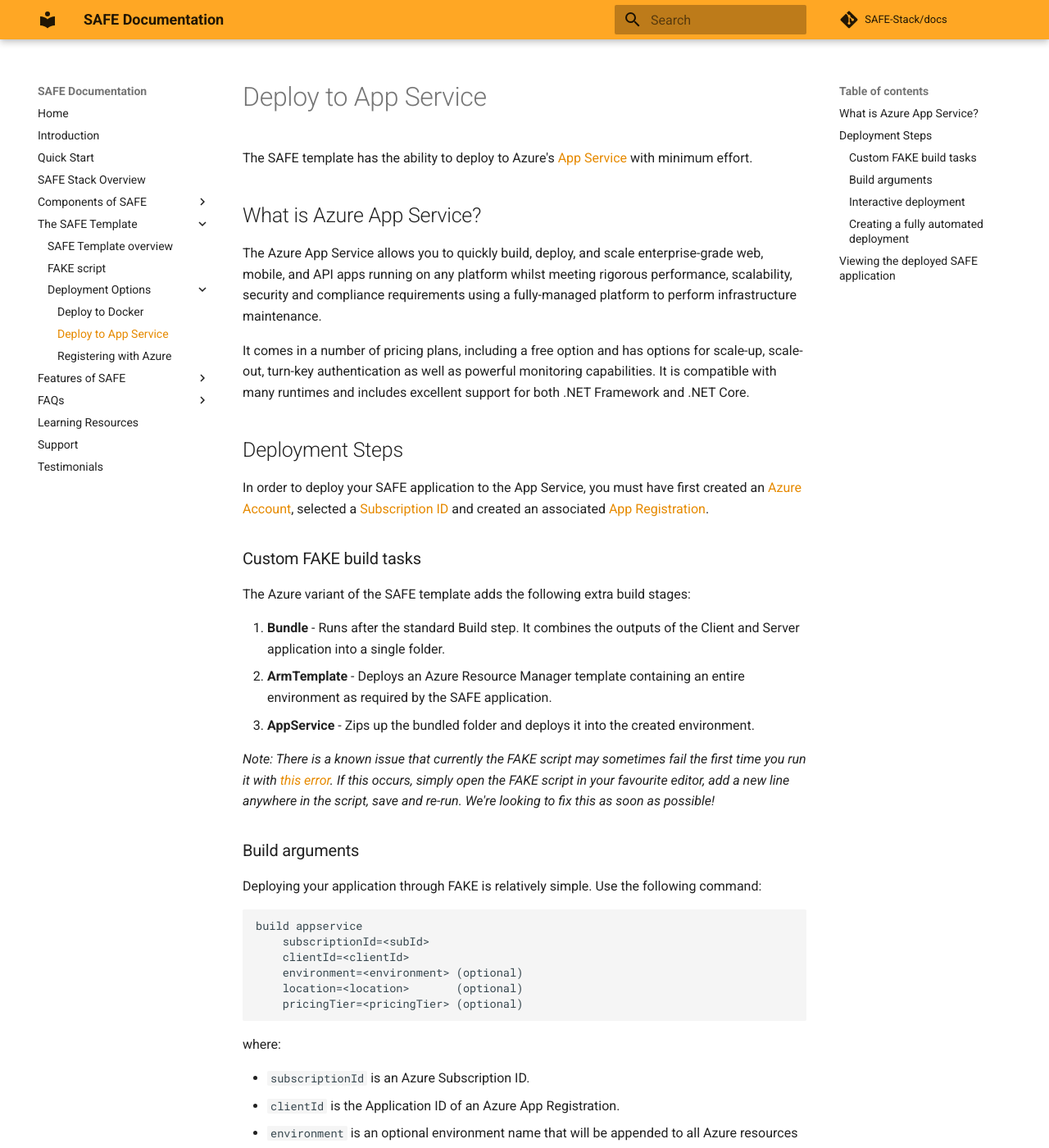
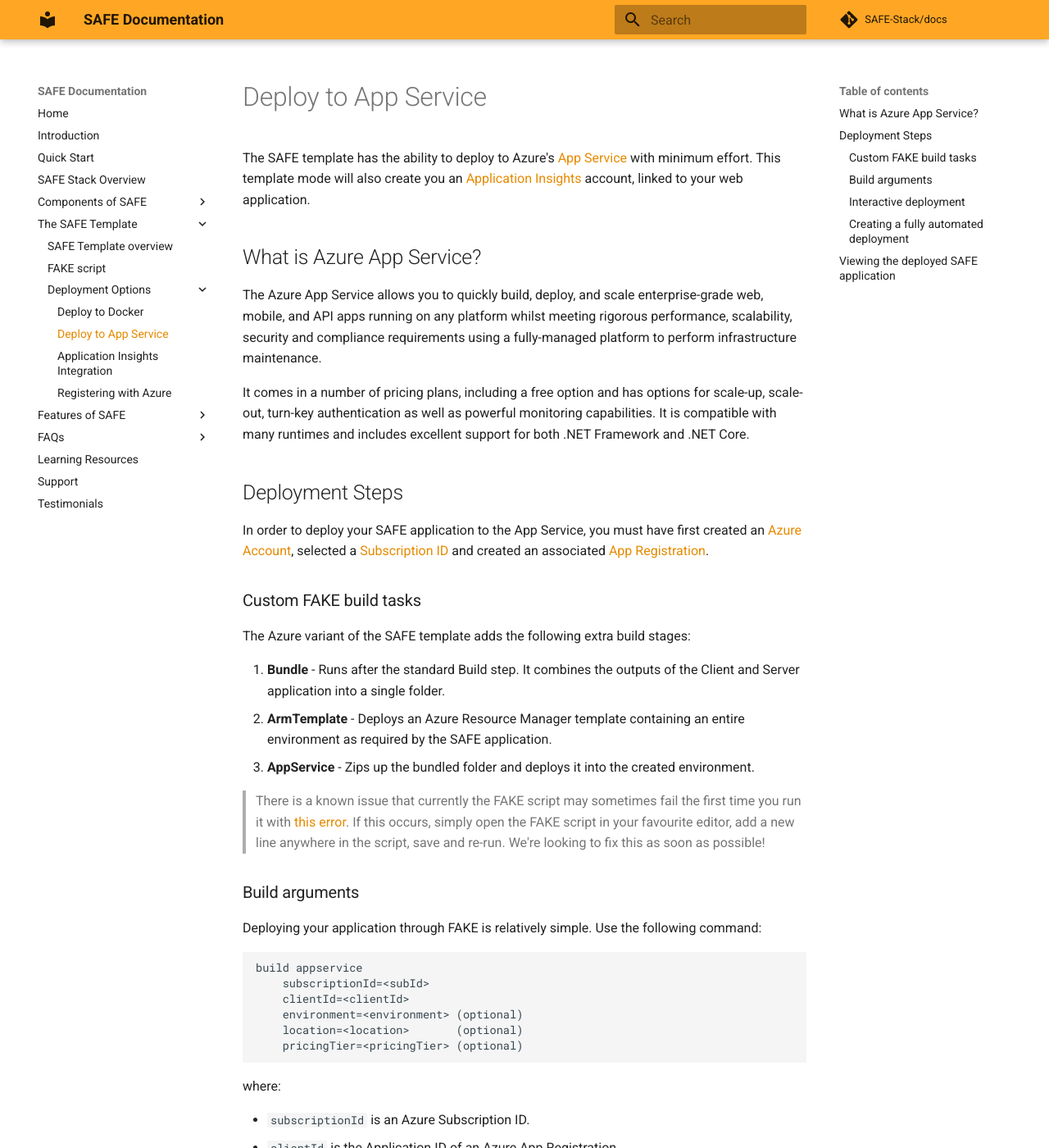
Before and after one commit to SAFE-Stack/docs, an MkDocs documentation site: the page built from docs/template-appservice.md, in a window 1280 px wide and 1400 px high. Shown: the whole window at 82% size. Built offline with MkDocs 1.6.1 and Material for MkDocs 9.7.7, drawn with Linux system fonts in a browser that asks for light colours; comment, search, counter and statistics services are not loaded; old or Windows-style settings are respelled for this version of MkDocs; some of the changed text lies outside the part shown.

Commit message:
commit AI docs

```diff
--- a/docs/template-appservice.md
+++ b/docs/template-appservice.md
@@ -1,4 +1,4 @@
-The SAFE template has the ability to deploy to Azure's [App Service](https://azure.microsoft.com/en-us/services/app-service/) with minimum effort.
+The SAFE template has the ability to deploy to Azure's [App Service](https://azure.microsoft.com/en-us/services/app-service/) with minimum effort. This template mode will also create you an [Application Insights](https://azure.microsoft.com/en-us/services/application-insights/) account, linked to your web application.
 
 ## What is Azure App Service?
 
@@ -18,7 +18,7 @@
 1. **ArmTemplate** - Deploys an Azure Resource Manager template containing an entire environment as required by the SAFE application.
 1. **AppService** - Zips up the bundled folder and deploys it into the created environment.
 
-*Note: There is a known issue that currently the FAKE script may sometimes fail the first time you run it with [this error](https://github.com/SAFE-Stack/SAFE-template/pull/65#issuecomment-385619990). If this occurs, simply open the FAKE script in your favourite editor, add a new line anywhere in the script, save and re-run. We're looking to fix this as soon as possible!*
+> There is a known issue that currently the FAKE script may sometimes fail the first time you run it with [this error](https://github.com/SAFE-Stack/SAFE-template/pull/65#issuecomment-385619990). If this occurs, simply open the FAKE script in your favourite editor, add a new line anywhere in the script, save and re-run. We're looking to fix this as soon as possible!
 
 ### Build arguments
 
--- a/mkdocs.yml
+++ b/mkdocs.yml
@@ -39,6 +39,7 @@
   - Deployment Options:
     - 'Deploy to Docker': 'template-docker.md'
     - 'Deploy to App Service': 'template-appservice.md'
+    - 'Application Insights Integration': 'template-azure-ai.md'
     - 'Registering with Azure': 'template-azure-registration.md'
 - Features of SAFE:
   - 'Client/Server communication' : 'feature-clientserver.md'
```
Also changed, not shown: docs/template-azure-ai.md (added, +42 -0 lines), docs/img/deploy-ai-1.png (added), docs/img/deploy-ai-2.png (added), docs/img/deploy-ai-3.png (added).
